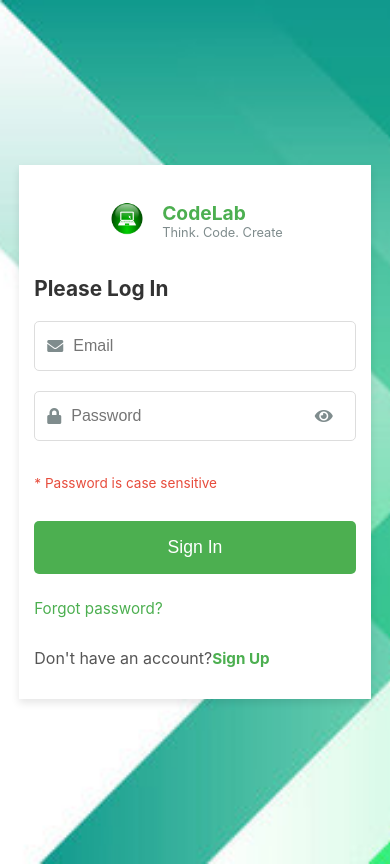
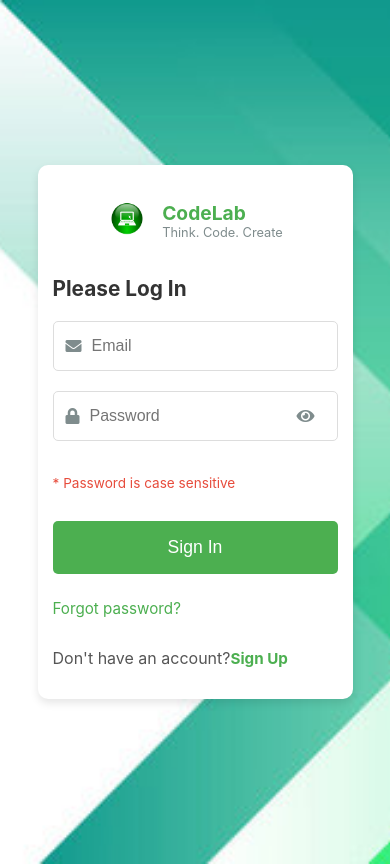
Before and after one commit to brianneil238/Codelab, a React (Vite) app: page / in a window 390 px wide. Built offline with nearby package versions, Linux system fonts and the light colour scheme; a small style sheet from the web is missing.

Commit message:
Mobile: center login card and add equal horizontal margins on small screens

```diff
--- a/src/App.css
+++ b/src/App.css
@@ -186,7 +186,7 @@ h3 {
   .login-container {
     width: 95%;
     max-width: 95%;
-    margin: 20px;
+    margin: 20px auto; /* equal margins left/right */
   }
 
   .login-form-section {
@@ -273,9 +273,10 @@ h3 {
   }
 
   .login-container {
-    width: 100%;
-    margin: 0;
-    border-radius: 0;
+    width: auto;            /* allow horizontal margins */
+    max-width: 100%;
+    margin: 12px 16px;      /* equal left/right margins */
+    border-radius: 10px;    /* keep card look on mobile */
   }
 
   .login-form-section {
```
